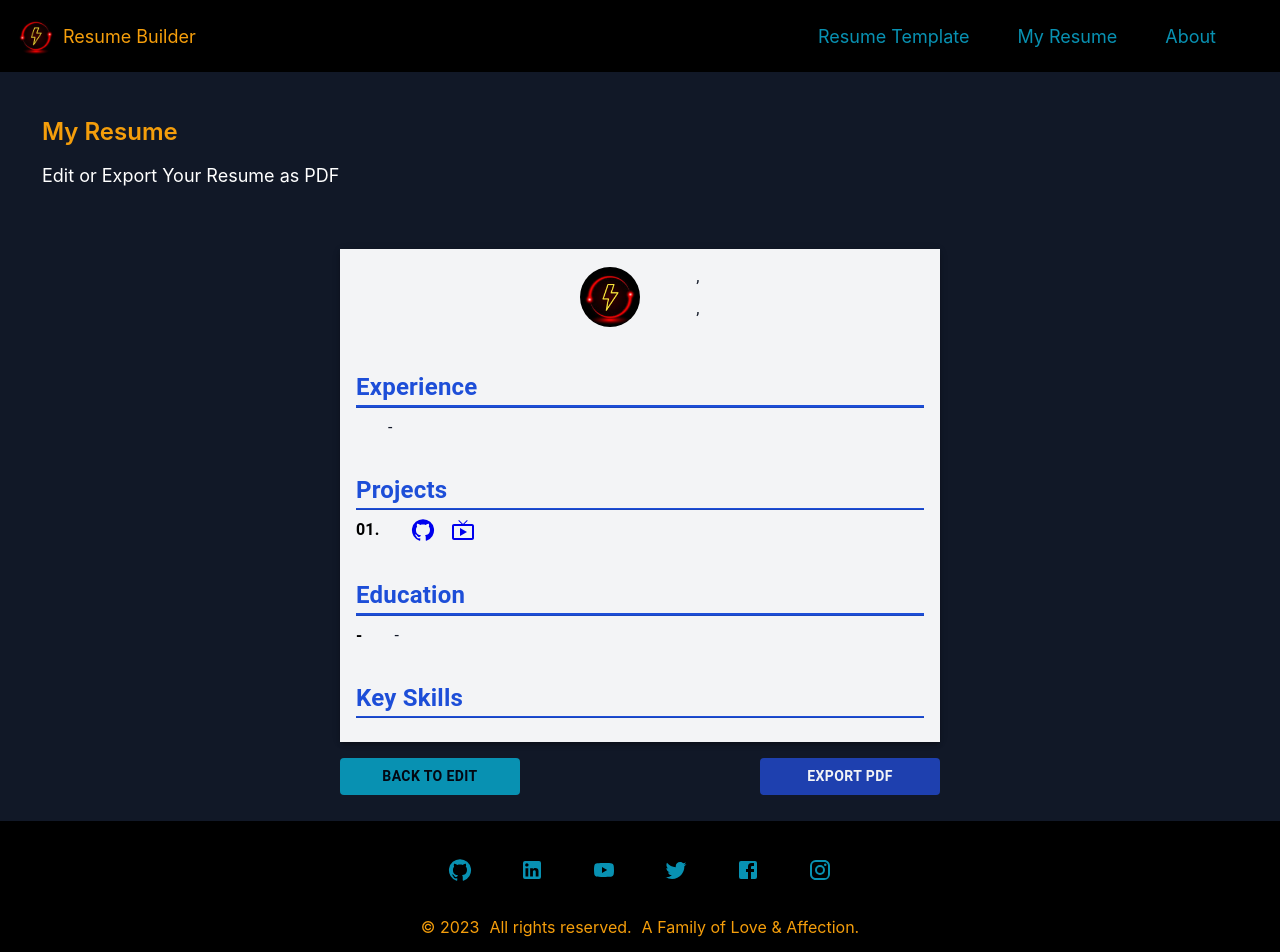
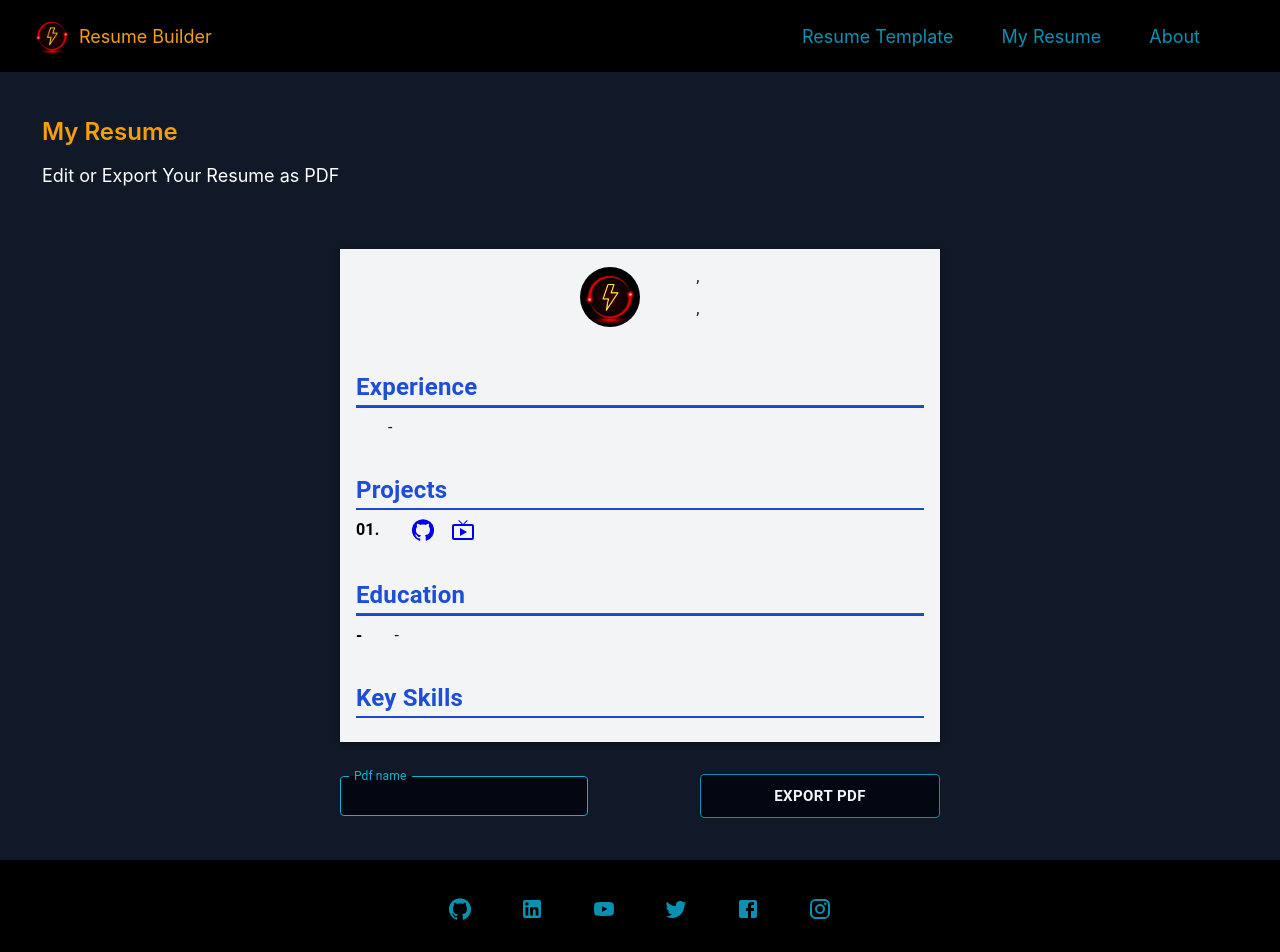
Before and after one commit to Sethoeurt/frontend_01_pp_y3, a React (Vite) app: page /myresume in a window 1280 px wide. Shown: the top 952 px of the page. Built offline with nearby package versions, Linux system fonts and the light colour scheme.

Commit message:
snackbar components added

```diff
--- a/src/components/Download.jsx
+++ b/src/components/Download.jsx
@@ -2,24 +2,31 @@
 import React, { useState } from 'react'
 import { useNavigate } from 'react-router-dom'
 import { useDispatch, useSelector } from 'react-redux'
-import { Button, Paper } from '@mui/material'
+import { Button, Paper, TextField } from '@mui/material'
 import { Box } from '@mui/system'
-import Address from '../components/previewComponents/Address'
-import Bio from '../components/previewComponents/Bio'
-import Education from '../components/previewComponents/Education'
-import Experience from '../components/previewComponents/Experience'
-import KeySkills from '../components/previewComponents/KeySkills'
-import Projects from '../components/previewComponents/Projects'
+import SuccessSnackbar from './muiComponents/SuccessSnackbar.jsx'
+import Address from './previewComponents/Address.jsx'
+import Bio from './previewComponents/Bio'
+import Education from './previewComponents/Education'
+import Experience from './previewComponents/Experience'
+import KeySkills from './previewComponents/KeySkills'
+import Projects from './previewComponents/Projects'
 import { firstComponents } from '../redux/slices/sliceFillDetails.js'
 import { scrollToTop } from '../utils/controls.js'
 import { colors } from '../utils/colors.js'
 
 
 function Download() {
+
     const navigate = useNavigate();
     const dispatch = useDispatch();
+
     const dynamicStyle = useSelector(state => state.dynamicStyle);
+
+    const [isHovered, setIsHovered] = useState(false);
     const [dynamicWidth, setDynamicWidth] = useState('auto');
+    const [pdfName, setPdfName] = useState('resume');
+    const [showSnackbar, setShowSnackbar] = useState(false);
 
     const backToEdit = () => {
         navigate('/fillDetails');
@@ -45,7 +52,8 @@
             'F'
         );
         newPdf.html(document.querySelector('#resume')).then(() => {
-            newPdf.save('resume.pdf');
+            newPdf.save(`${pdfName}.pdf`);
+            setShowSnackbar(true);
         });
         const endTimeStamp = performance.now();
         const timeDifference = endTimeStamp - startTimeStamp;
@@ -66,21 +74,28 @@
                     flexDirection: 'column',
                     justifyContent: 'center',
                     alignItems: 'center',
-                    gap: '0.75rem',
-                    marginTop: '0.75rem'
+                    gap: '2rem',
+                    marginTop: '0.75rem',
+                    marginBottom: '1rem'
                 }}
             >
                 <Box
+                    onMouseEnter={() => setIsHovered(true)}
+                    onMouseLeave={() => setIsHovered(false)}
                     sx={{
+                        minWidth: '280px',
                         display: 'flex',
                         flexDirection: 'column',
                         gap: '1rem',
+                        position: 'relative',
+
                     }}
                 >
                     <Paper
                         elevation={3}
                         id='resume'
                         sx={{
+
                             display: 'flex',
                             flexDirection: 'column',
                             backgroundColor: '#f3f4f6',
@@ -112,22 +127,29 @@
                         <Education />
                         <KeySkills />
                     </Paper>
+                    {
+                        isHovered && (
                             <Box
                                 sx={{
                                     display: 'flex',
-                            justifyContent: 'space-between',
-                            alignItems: 'center'
+                                    justifyContent: 'space-evenly',
+                                    alignItems: 'center',
+                                    position: 'absolute',
+                                    top: '0',
+                                    left: '0',
+                                    width: '100%',
+                                    height: '100%',
+                                    backgroundColor: `rgba(0, 0, 0, 0.5)`,
                                 }}
                             >
                                 <Button
                                     sx={{
-                                backgroundColor: colors.cyan600,
-                                color: colors.gray950,
+                                        backgroundColor: colors.gray950,
+                                        color: colors.cyan600,
                                         width: '30%',
-
                                         fontWeight: 'bolder',
                                         '&:hover': {
-                                    backgroundColor: colors.cyan500,
+                                            backgroundColor: colors.gray950,
                                         }
                                     }}
                                     onClick={() => backToEdit()}
@@ -136,12 +158,71 @@
                                 </Button>
                                 <Button
                                     sx={{
-                                backgroundColor: colors.blue800,
+                                        backgroundColor: colors.gray950,
                                         color: colors.gray200,
                                         width: '30%',
                                         fontWeight: 'bolder',
                                         '&:hover': {
-                                    backgroundColor: colors.blue700,
+                                            backgroundColor: colors.gray950,
+                                        }
+                                    }}
+                                    onClick={() => generatePDF()}
+                                >
+                                    Download PDF
+                                </Button>
+                            </Box>
+                        )
+                    }
+                </Box>
+                <Box
+                    sx={{
+                        display: 'flex',
+                        justifyContent: 'space-between',
+                        alignItems: 'center',
+                        flexWrap: 'wrap',
+                        gap: '1rem',
+                        width: '100%',
+                        maxWidth: '600px'
+                    }}
+                >
+                    <TextField
+                        id="outlined-basic"
+                        label="Pdf name"
+                        variant="outlined"
+                        size='small'
+                        onChange={(e) => setPdfName(e.target.value)}
+                        InputLabelProps={{
+                            shrink: true,
+                        }}
+                        sx={{
+                            '& .MuiInputBase-root': {
+                                color: colors.gray200,
+                                backgroundColor: colors.gray950,
+                            },
+                            '& .MuiInputLabel-root': {
+                                color: colors.cyan500,
+                            },
+                            '& .MuiOutlinedInput-root': {
+                                '& fieldset': {
+                                    borderColor: colors.cyan500,
+                                },
+                                '&:hover fieldset': {
+                                    borderColor: colors.cyan600,
+                                },
+                            },
+                        }}
+                    />
+                    <Button
+                        size='large'
+                        sx={{
+                            backgroundColor: colors.gray950,
+                            color: colors.gray200,
+                            width: '40%',
+                            fontWeight: 'bolder',
+                            border: '1px solid',
+                            borderColor: colors.cyan600,
+                            '&:hover': {
+                                borderColor: colors.cyan500
                             }
                         }}
                         onClick={() => generatePDF()}
@@ -150,7 +231,7 @@
                     </Button>
                 </Box>
             </Box>
-            </Box>
+            <SuccessSnackbar open={showSnackbar} onClose={() => setShowSnackbar(false)} />
         </Box >
     )
 }
--- /dev/null
+++ b/src/components/muiComponents/SuccessSnackbar.jsx
@@ -0,0 +1,41 @@
+import React from 'react'
+import { Snackbar, IconButton } from '@mui/material';
+import { Close as CloseIcon } from '@mui/icons-material';
+import { colors } from '../../utils/colors.js'
+
+function SuccessSnackbar({ open, onClose }) {
+    return (
+        <Snackbar
+            open={open}
+            autoHideDuration={2000}
+            onClose={onClose}
+            message="Download Successfully"
+            anchorOrigin={{
+                vertical: 'top',
+                horizontal: 'center',
+            }}
+            ContentProps={{
+                style: {
+                    width: '300px',
+                    height: '100px',
+                    backgroundColor: colors.blue700,
+                    fontSize : '18px',
+                },
+            }}
+            action={
+                <>
+                    <IconButton
+                        size="large"
+                        aria-label="close"
+                        color="inherit"
+                        onClick={onClose}
+                    >
+                        <CloseIcon fontSize="large" />
+                    </IconButton>
+                </>
+            }
+        />
+    );
+}
+
+export default SuccessSnackbar
--- a/src/pages/Home.jsx
+++ b/src/pages/Home.jsx
@@ -49,7 +49,7 @@
                       <div className={Styles.overlay}>
                         <button
                           onClick={() => fillDetails(template.id)}
-                        >Select</button>
+                        > Use Template </button>
                       </div>
                     )}
                   </div>
--- a/src/styles/navbar.module.css
+++ b/src/styles/navbar.module.css
@@ -12,7 +12,7 @@
     align-items: center;
     background-color: black;
     font-size: large;
-    padding: 16px;
+    padding: 16px 32px;
     position: sticky;
     top: 0;
     z-index: 10;
```
Also changed, not shown: notes.txt. Lines whose indentation alone changed are shown as unchanged.
